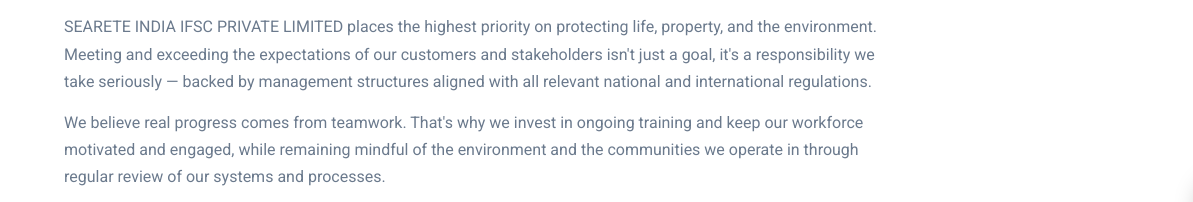
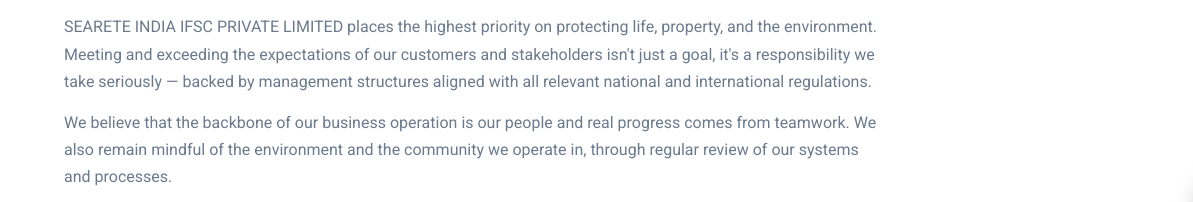
Before and after one commit to daiwikkandpal-commits/searete-website, a plain HTML site: page company-policy-and-mission.html in a window 1280 px wide. Shown: the part 548-750 px from the top of the page, 0-1193 px from the left. Drawn offline with Linux system fonts and the light colour scheme.

Commit message:
Update company-policy-and-mission.html

```diff
--- a/company-policy-and-mission.html
+++ b/company-policy-and-mission.html
@@ -69,7 +69,7 @@
         <div class="eyebrow">Company Policy</div>
         <h2>Protecting life, property &amp; the environment</h2>
         <p style="margin-top:16px;">SEARETE INDIA IFSC PRIVATE LIMITED places the highest priority on protecting life, property, and the environment. Meeting and exceeding the expectations of our customers and stakeholders isn't just a goal, it's a responsibility we take seriously &mdash; backed by management structures aligned with all relevant national and international regulations.</p>
-        <p>We believe real progress comes from teamwork. That's why we invest in ongoing training and keep our workforce motivated and engaged, while remaining mindful of the environment and the communities we operate in through regular review of our systems and processes.</p>
+        <p> We believe that the backbone of our business operation is our people and real progress comes from teamwork. We also remain mindful of the environment and the community we operate in, through regular review of our systems and processes. </p>
         <p>Above all, we stay true to our social responsibilities, driven by a genuine commitment to the wellbeing of people everywhere.</p>
       </div>
     </div>
```
